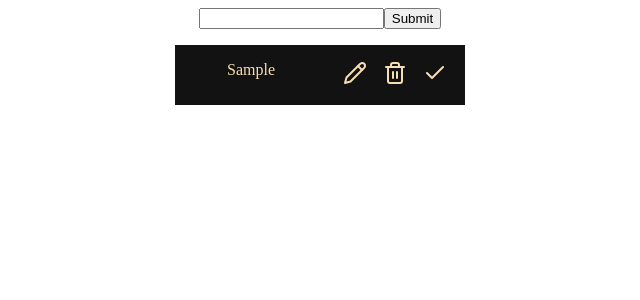
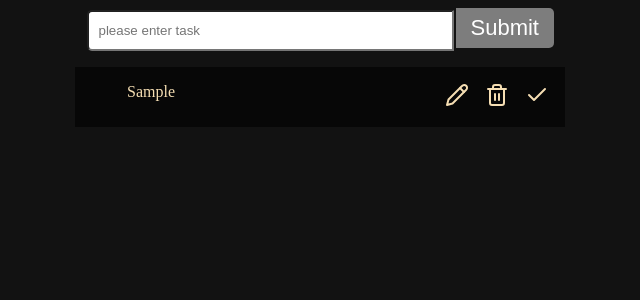
Before and after one commit to Dhananajay12/Todo-list-typescript, a React (Vite) app: page / in a window 1280 px wide. Both pictures are taken after typing "Sample" into the empty fields and a click on the button "Submit". Shown: the top 300 px of the page, without its empty margins (320-960 px from the left). Built offline with nearby package versions, Linux system fonts and the light colour scheme.

Commit message:
change styeling and function

```diff
--- a/src/App.css
+++ b/src/App.css
@@ -1,7 +1,44 @@
+
+
+body{
+		background: #121212;
+}
+
+
 .single-todo {
 	display: flex;
-	background: #121212;
-	width: 290px;
+	background: #070707;
+	width: 490px;
 	margin-top: 1rem;
 	color: wheat;
 }
+
+.form-style{
+		width: 490px;
+}
+
+.input-field-style {
+	width: 120px;
+	margin: 1rem;
+}
+
+.input-field-style-1 {
+
+	padding: 7.5px 10px;
+	border-radius: 5px 0px 0px 5px;
+	width: 70%;
+	height: 1.4rem;
+	margin-right: 2px;
+
+}
+
+.button-1 {
+
+	background: #7d7d7d;
+	padding: 7px 15px;
+	border-radius: 0px 5px 5px 0px;
+	font-size: 22px;
+	color: white;
+	width: 20%;
+	border: none;
+}
--- a/src/component/InputField.tsx
+++ b/src/component/InputField.tsx
@@ -11,10 +11,10 @@ const InputField: FC<Porps> = ({ todo, setTodo, handleChange }) => {
 
 	// console.log(setTodo, "data1")
 	return (
-		<div>
-			<form onSubmit={handleChange}>
-				<input type='text' value={todo} onChange={(e) => setTodo(e.target.value)} />
-				<button type='submit'>Submit</button>
+		<div className='form-style'>
+			<form onSubmit={handleChange} >
+				<input type='text' placeholder='please enter task' value={todo} onChange={(e) => setTodo(e.target.value)} className='input-field-style-1'/>
+				<button type='submit' className='button-1'>Submit</button>
 			</form>
 		</div>
 	)
--- a/src/component/SingleTodo.tsx
+++ b/src/component/SingleTodo.tsx
@@ -1,4 +1,4 @@
-import React, { FC, useState } from 'react'
+import React, { FC, useEffect, useRef, useState } from 'react'
 import { Todoobj } from '../model'
 import { Check, Pencil, Trash2 } from 'lucide-react';
 
@@ -28,18 +28,28 @@ const SingleTodo: FC<Todo> = ({ todo, todos, setTodos }) => {
 	};
 
 	const handleDone = (id: number) => {
-		setTodos(todos.map((todo) => (todo.id === id ? { ...todo, idDone : !todo.idDone } : todo)));
+		setTodos(todos.map((todo) => (todo.id === id ? { ...todo, idDone: !todo.idDone } : todo)));
 	}
+
+	const inputRef = useRef<HTMLInputElement>(null)
+
+	useEffect(() => {
+		inputRef.current?.focus();
+	}, [isEdit])
+
+
 
 	return (
 		<div className='single-todo' >
-			<form onSubmit={(e) => handleUpdate(e, todo.id)} style={{display:'flex'}}>
-				<div style={{width:'120px' , margin:'1rem' }}>
+			<form onSubmit={(e) => handleUpdate(e, todo.id)} style={{ display: 'flex', justifyContent: 'space-between', width: '100%' , paddingRight: '1rem' }}>
+				<div className="input-field-style" >
+
 					{isEdit ? (
 						<input
 							value={todoData}
 							onChange={(e) => setTodoData(e.target.value)}
-
+							ref={inputRef}
+							style={{padding:"5px" }}
 						// ref={inputRef}
 						/>
 					) : todo.idDone ? (
@@ -49,10 +59,12 @@ const SingleTodo: FC<Todo> = ({ todo, todos, setTodos }) => {
 					)}
 				</div>
 
+				<div style={{ display: "flex" }}>
 
 					<p style={{ marginLeft: "1rem" }} onClick={() => { setIsEdit(!isEdit) }}><Pencil /></p>
 					<p style={{ marginLeft: "1rem" }} onClick={() => { handleDelete(todo.id) }}><Trash2 /></p>
 					<p style={{ marginLeft: "1rem" }} onClick={() => { handleDone(todo.id) }}><Check /></p>
+				</div>
 			</form>
 
 			{/* <p style={{ marginLeft: "1rem" }} >Delete</p> */}
```
Lines whose indentation alone changed are shown as unchanged.
